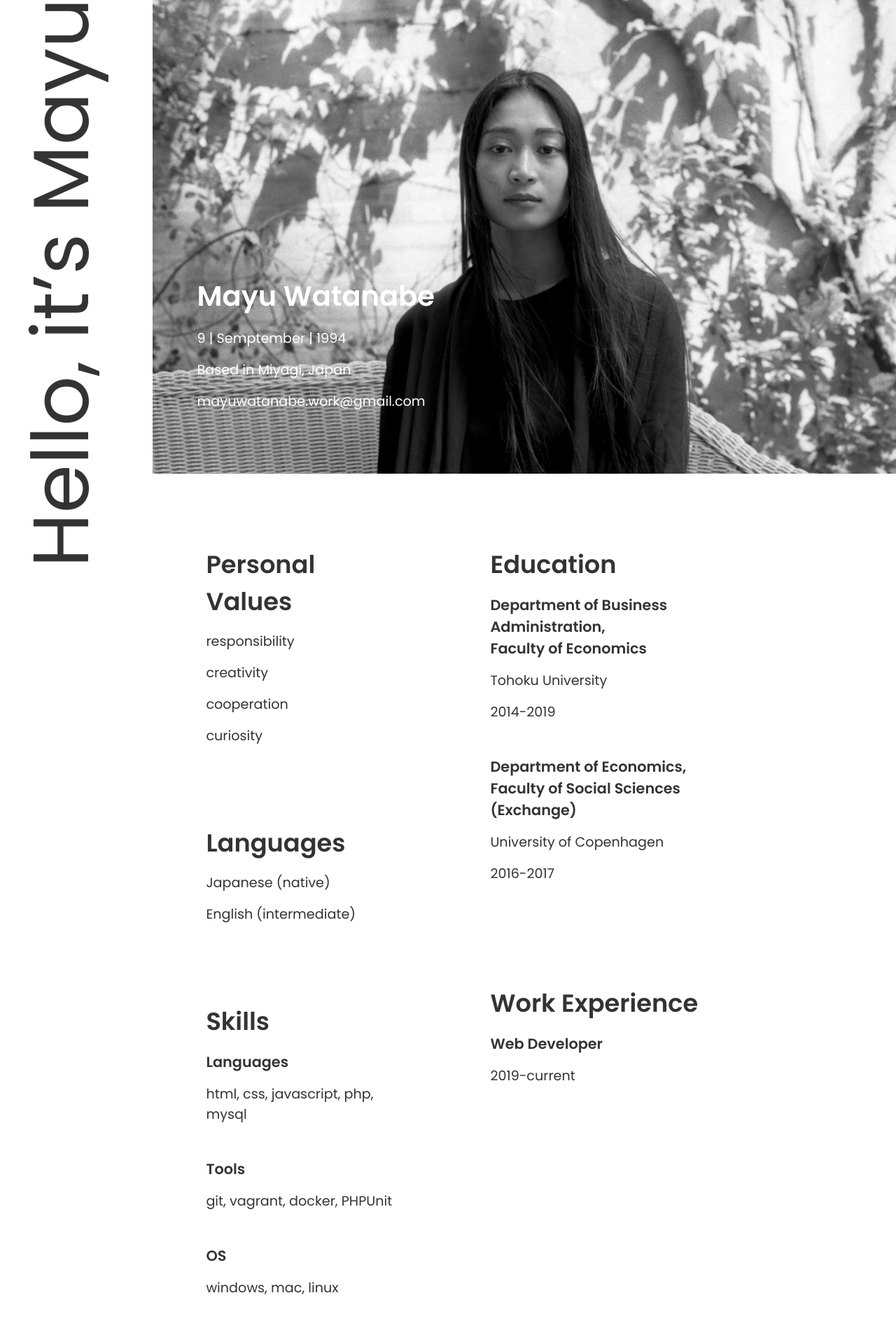
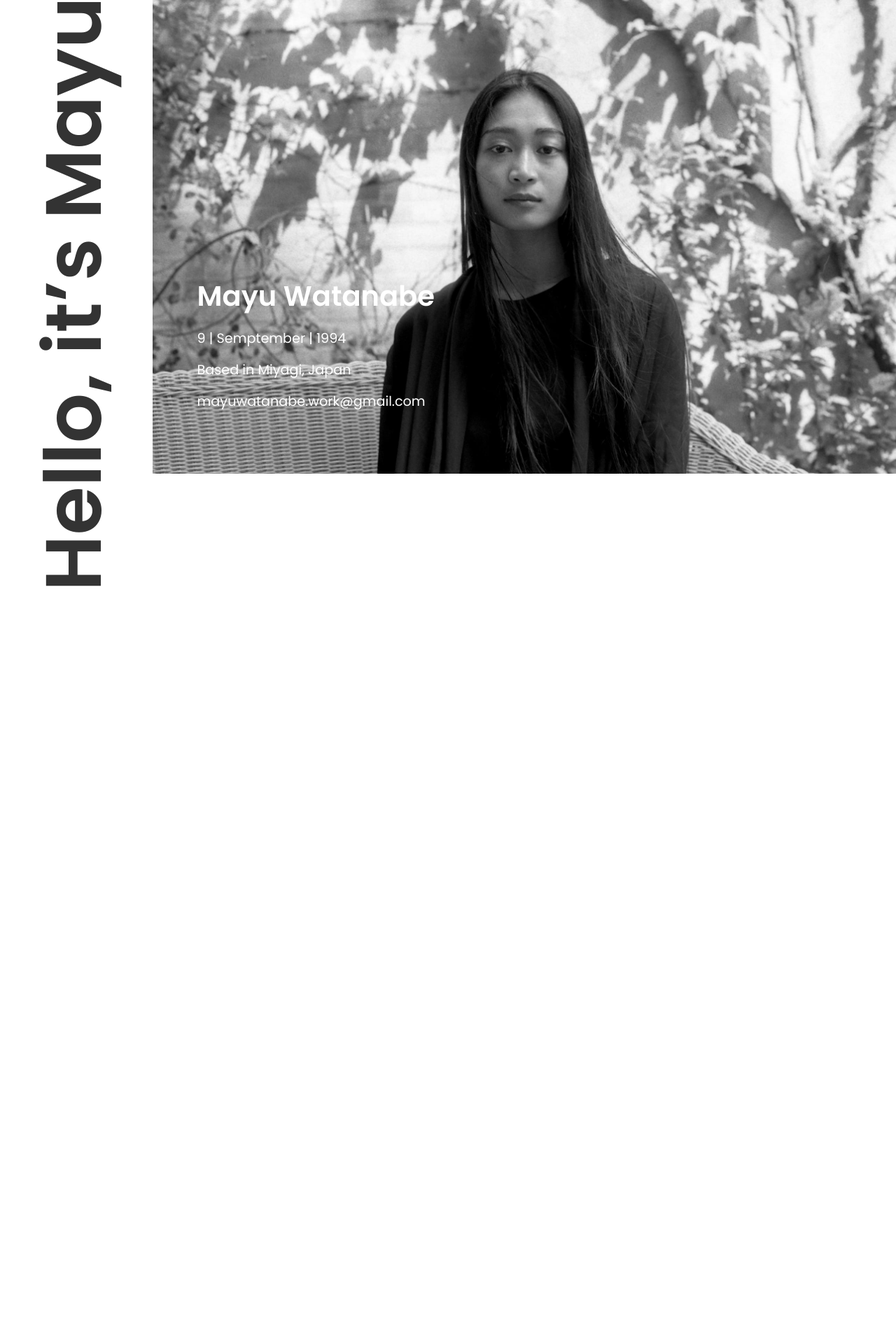
Before and after one commit to mayu-watanabe/next-my-business-profile, a Next.js app: page / in a window 1280 px wide. Shown: the top 1888 px of the page at 70% size. Built offline with nearby package versions, Linux system fonts and the light colour scheme.

Commit message:
add scroll animation

```diff
--- a/pages/index.tsx
+++ b/pages/index.tsx
@@ -1,13 +1,78 @@
 import Head from 'next/head'
 import Image from 'next/image'
+import { useEffect } from "react";
+import { gsap } from 'gsap'
+import { ScrollTrigger } from 'gsap/dist/ScrollTrigger'
 import styles from '../styles/Home.module.css'
 
 export default function Home() {
+
+  useEffect(() => {
+    if (process.browser) {
+      gsap.registerPlugin(ScrollTrigger)
+      setAnimation()
+    }
+  }, [])
+
+  const setAnimation = () => {
+    if (process.browser) {
+      const sections = document.querySelectorAll('section')
+      const headingsLeft = document.querySelectorAll('.itemLeft')
+      const headingsRight = document.querySelectorAll('.itemRight')
+
+      headingsLeft.forEach((heading, i) => {
+        gsap.fromTo(heading,
+            {opacity: 0},
+            {
+            opacity: 1,
+            duration:1,
+            scrollTrigger: {
+              trigger: sections[i],
+              start: 'top 30%',
+              end: `bottom 50%`,
+              scrub: true,
+              markers: false
+            },
+        })
+      })
+
+      headingsRight.forEach((heading, i) => {
+        gsap.fromTo(heading,
+            {opacity: 0},
+            {
+            opacity: 1,
+            duration:1,
+            scrollTrigger: {
+              trigger: sections[i],
+              start: 'top 30%',
+              end: `bottom 50%`,
+              scrub: true,
+              markers: false
+            },
+        })
+      })
+
+      gsap.fromTo('.top',
+        {opacity: 1},
+        {
+        opacity: 0.5,
+        duration:1,
+        scrollTrigger: {
+          trigger: '.top',
+          start: 'top 0%',
+          end: `bottom 50%`,
+          scrub: true,
+          markers: false
+        },
+    })
+    }
+  }
+
   return (
     <div className={styles.container}>
       <div className={styles.topLogo}>Hello, it’s Mayu</div>
 
-      <div className={styles.top}>
+      <div className={styles.top + ' top'}>
         <div className={styles.imageUnset}>
           <Image src="/profile-photo.jpg" alt="profile" layout="fill" objectFit='contain' className={styles.imageProfile}/>
         </div>
@@ -22,22 +87,22 @@ export default function Home() {
 
       <main className={styles.main}>
         <div className={styles.sectionInfo}>
-          <div className={styles.sectionItem}>
-            <div className={styles.item}>
+          <div className={styles.sectionItem + ' itemLeft'}>
+            <section className={styles.item}>
               <h3 className={styles.itemTitle}>Personal Values</h3>
               <p>responsibility</p>
               <p>creativity</p>
               <p>cooperation</p>
               <p>curiosity</p>
-            </div>
+            </section>
 
-            <div className={styles.item}>
-              <h3 className={styles.itemTitle}>Languages</h3>
+            <section className={styles.item + ' itemLeft'}>
+              <h3 className={styles.itemTitle} id="item">Languages</h3>
               <p>Japanese (native)</p>
               <p>English (intermediate)</p>
-            </div>
+            </section>
 
-            <div className={styles.item}>
+            <section className={styles.item + ' itemLeft'}>
               <h3 className={styles.itemTitle}>Skills</h3>
               <div className={styles.itemItem}>
                 <h4 className={styles.itemTextBold}>Languages</h4>
@@ -51,11 +116,11 @@ export default function Home() {
                 <h4 className={styles.itemTextBold}>OS</h4>
                 <p>windows, mac, linux</p>
               </div>
-            </div>
+            </section>
           </div>
 
           <div className={styles.sectionItem}>
-            <div className={styles.item}>
+            <section className={styles.item + ' itemRight'}>
               <h3 className={styles.itemTitle}>Education</h3>
               <div className={styles.itemItem}>
                 <h4 className={styles.itemTextBold}>Department of Business Administration,<br/>Faculty of Economics</h4>
@@ -68,13 +133,13 @@ export default function Home() {
                 <p>University of Copenhagen</p>
                 <p>2016-2017</p>
               </div>
-            </div>
+            </section>
 
-            <div className={styles.item}>
+            <section className={styles.item + ' itemRight'}>
               <h3 className={styles.itemTitle}>Work Experience</h3>
               <h4 className={styles.itemTextBold}>Web Developer</h4>
               <p>2019-current</p>
-            </div>
+            </section>
           </div>
         </div>
       </main>
--- a/styles/Home.module.css
+++ b/styles/Home.module.css
@@ -30,12 +30,13 @@
 }
 
 .topLogo {
-  position: fixed;
+  position: absolute;
   z-index: 2;
   transform: rotate(270deg);
-  top: 40vh;
+  top: 42vh;
   left: -40vh;
   font-size: 7rem;
+  font-weight: bold;
 }
 
 .name {
```
